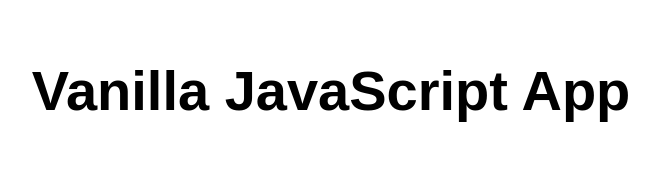
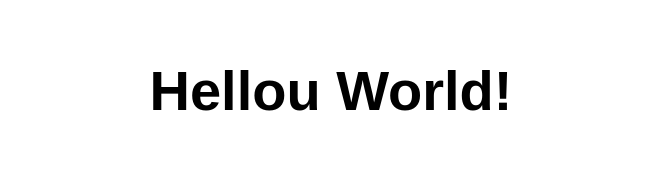
Before and after one commit to AMM2007Coder/MyRepo, a website: page src/index.html in a window 1280 px wide. Shown: the whole page, without its empty margins (309-968 px from the left). Drawn offline with Linux system fonts and the light colour scheme.

Commit message:
Modoficacion visual del index.html

```diff
--- a/src/index.html
+++ b/src/index.html
@@ -10,7 +10,7 @@
 
 <body>
   <main>
-    <h1>Vanilla JavaScript App</h1>
+    <h1>Hellou World!</h1>
   </main>
 </body>
 
```
